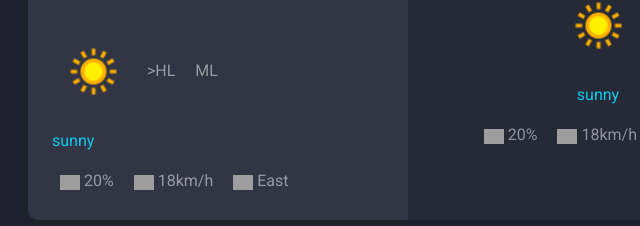
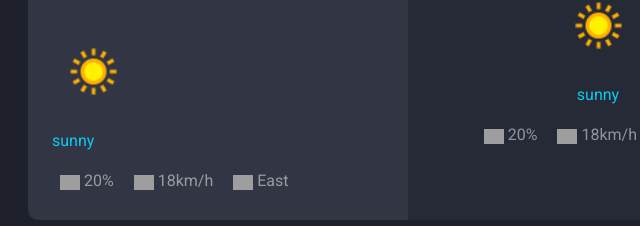
Before and after one commit to Basem-Mouner/Weather, a plain HTML site: page index.html in a window 1280 px wide. Shown: the part 574-800 px from the top of the page, 42-682 px from the left. Drawn offline with Linux system fonts and the light colour scheme; grey boxes are pictures that could not be loaded.

Commit message:
fifth2 commit

```diff
--- a/index.html
+++ b/index.html
@@ -85,8 +85,8 @@
                             <div class="cityTemperature fa-5x fw-bolder">40.5&degC</div>
                             <div>
                                 <img class="img_indecat w-25" src="assests/images/113.png" alt="">
-                                <span class="text-white-50 mx-2">>HL </span>
-                                <span class="text-white-50 mx-2">ML</span>
+                                <span class="text-white-50 mx-2"></span>
+                                <span class="text-white-50 mx-2"></span>
                             </div>
                             <div class="wetherStatus text-info my-3">sunny</div>
                             <span class="text-white-50 mx-2"><img class="me-1" src="https://routeweather.netlify.app/images/icon-umberella@2x.png" alt=""><span>20%</span></span>
```
